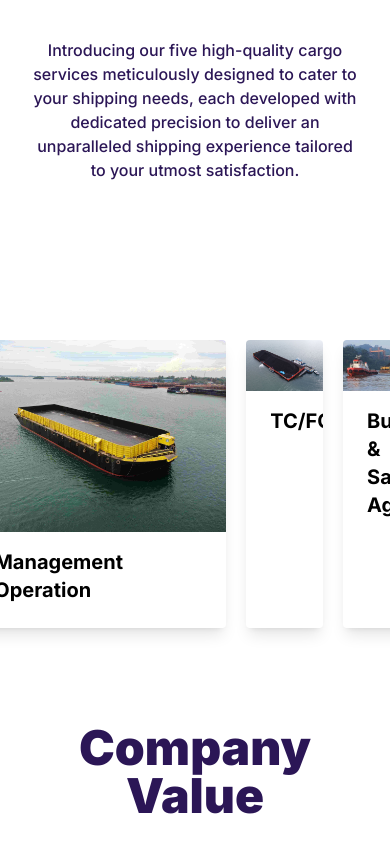
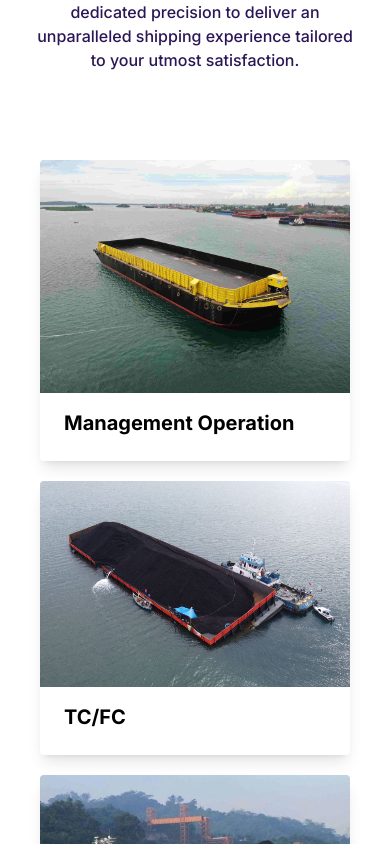
Before and after one commit to soerjo/next-buana-bahari-samudera, a Next.js app: page / in a window 390 px wide. Shown: the part 1140-1984 px from the top of the page. Built offline with nearby package versions, Linux system fonts and the light colour scheme.

Commit message:
Izin push lagi update untuk responsive

```diff
--- a/src/components/SectionPricing/index.tsx
+++ b/src/components/SectionPricing/index.tsx
@@ -18,7 +18,7 @@
             Indonesia.
           </p>
 
-          <div className="flex flex-row space-x-10 mt-0">
+          <div className="flex flex-col space-y-10 mt-0 items-center justify-center md:flex-row md:space-x-10">
             <PersonCard
               name="Sonny Apriliano"
               position="Chief Executive Officer"
--- a/src/components/SectionProduct/index.tsx
+++ b/src/components/SectionProduct/index.tsx
@@ -56,7 +56,7 @@
                         );
                     })}
                 </div> */}
-        <div className="flex flex-row space-x-5">
+        <div className="flex flex-col p-10 item-center justify-center space-y-5 md:flex-row md:space-x-5">
           <div className="max-w-sm rounded overflow-hidden shadow-lg">
             <img
               className="w-full border-spacing-3"
```
